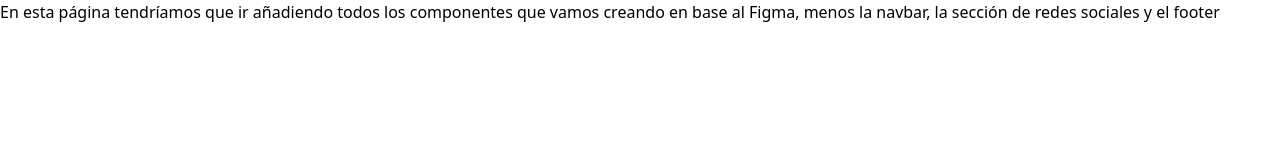
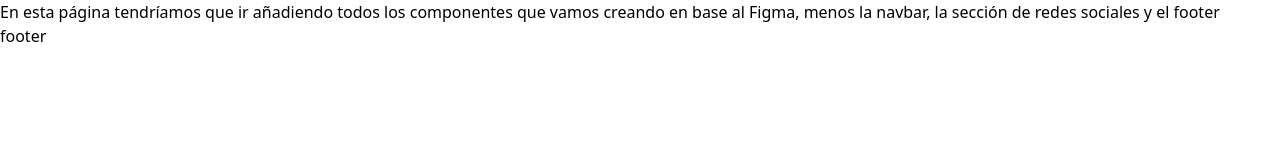
Before and after one commit to jdoors/WebProyect, a React (Create React App) app: page / in a window 1280 px wide. Shown: the top 160 px of the page. Built offline with nearby package versions, Linux system fonts and the light colour scheme.

Commit message:
Cambio de nombre en footer, pasa de footer a Footer. Actualización en Rutas

```diff
--- a/src/components/Rutas.js
+++ b/src/components/Rutas.js
@@ -2,7 +2,7 @@
 import { BrowserRouter as Router, Route, Routes } from "react-router-dom"
 import Inicio from "./Inicio/Inicio"
 import navbar from "./navbar"
-import footer from "./footer"
+import Footer from "./footer"
 
 
 const Rutas = () => {
@@ -17,8 +17,7 @@ const Rutas = () => {
                 <Route path="/" element={<Inicio/>}/>
             </Routes>
             <footer>
-                <footer/>
-                {/* No está tomando bien el link a footer */}
+                <Footer/>
             </footer>
         </Router>
     </>
--- a/src/components/footer.js
+++ b/src/components/footer.js
@@ -1,9 +1,9 @@
 import React from 'react'
 
-const footer = () => {
+const Footer = () => {
   return (
     <div>footer</div>
   )
 }
 
-export default footer
+export default Footer
```
